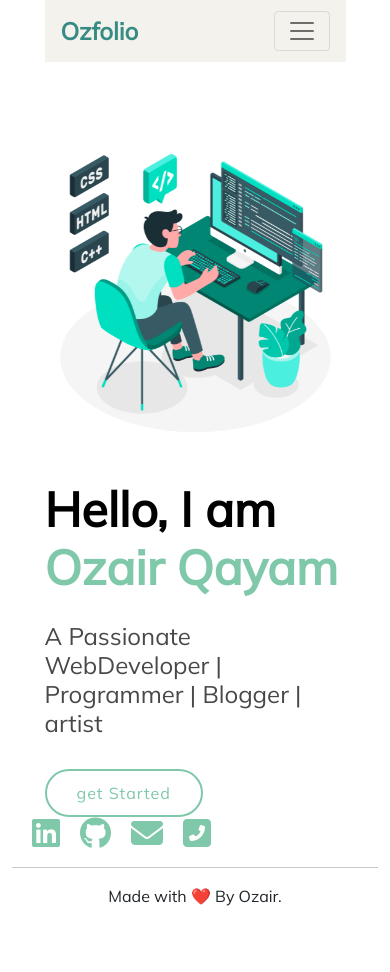
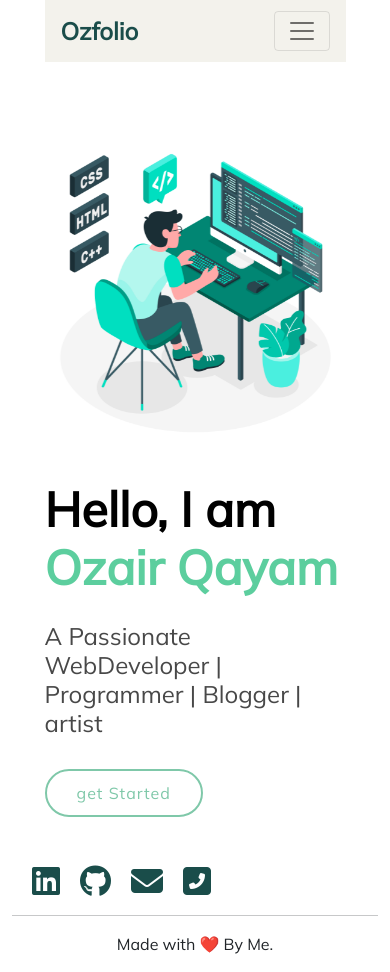
Before and after one commit to mdozairq/Ozfolio, a React (Create React App) app: page / in a window 390 px wide. Before the commit the page ends 908 px from the top, so only its background shows below. Built offline with nearby package versions, Linux system fonts and the light colour scheme.

Commit message:
optimized footer for phone

```diff
--- a/src/App.jsx
+++ b/src/App.jsx
@@ -1,6 +1,4 @@
 import React from "react";
-//import "../node_modules/bootstrap/dist/css/bootstrap.min.css";
-//import "../node_modules/bootstrap/dist/js/bootstrap.bundle";
 import { Redirect, Route, Switch } from "react-router-dom";
 import Home from "./components/Home";
 import About from "./components/About";
--- a/src/components/Footer.jsx
+++ b/src/components/Footer.jsx
@@ -20,7 +20,7 @@ const Footer = () => {
 				<i className="icons fas fa-phone-square-alt fa-2x"></i>
 			</a>
             <hr/>
-            <p className="text-center">Made with ❤️ By Ozair.</p>
+            <p className="text-center pb-3">Made with ❤️ By Me.</p>
 		</footer>
 	);
 };
--- a/src/components/Home.jsx
+++ b/src/components/Home.jsx
@@ -26,7 +26,9 @@ const Home = () =>{
                     </div>
                     </div>
                 </div>
-                <Footer/>
+                <div className="mt-5">
+                    <Footer/>
+                </div>
             </section>
         </>
     );
--- a/src/components/Project.jsx
+++ b/src/components/Project.jsx
@@ -21,7 +21,9 @@ const Project = () =>{
                             </div>
                         </div>
                     </div>
+                    <div className="mt-5">
                     <Footer/>
+                    </div>
                 </div>
         </>
     );
--- a/src/index.css
+++ b/src/index.css
@@ -15,14 +15,14 @@
 .navbar-brand {
   font-weight: bolder;
   font-size: 1.9rem !important;
-  color: #368B85 !important;
+  color: #1a4d4a !important;
 }
 
 .navbar a{
   font-size: 1.3rem;
   text-transform: capitalize;
   text-decoration: none;
-  color: #368B85;
+  color: #1a4d4a;
 }
 
 .menu_active {
@@ -52,7 +52,7 @@
 
 
 #headers .brand-name{
-  color:  #7FC8A9;
+  color:  #5cce9e;
   margin: 0 0 10px 0;
   font-size: 48px;
   font-weight: 700;
@@ -71,7 +71,7 @@
 }
 
 #header .brand-name{
-  color:  #7FC8A9;
+  color:  #5cce9e;
 }
 
 
@@ -111,8 +111,13 @@ footer {
 
 .icons {
 	padding-left: 20px;
-	color: #7FC8A9;
+	color: #1a4d4a;
 }
+
+.icons:hover{
+  color: #7FC8A9;
+}
+
 
 @-webkit-keyframes up-down{
   0%{
@@ -149,3 +154,8 @@ footer {
     transform: translateY(-10px);
   }
 }
+
+.dark-mode{
+  background-color: #000;
+  color: #fff;
+}
```
Also changed, not shown: src/App.css (+7 -1 lines), src/components/About.jsx (+1 -1 lines), src/components/common.jsx (deleted, +0 -11 lines).
